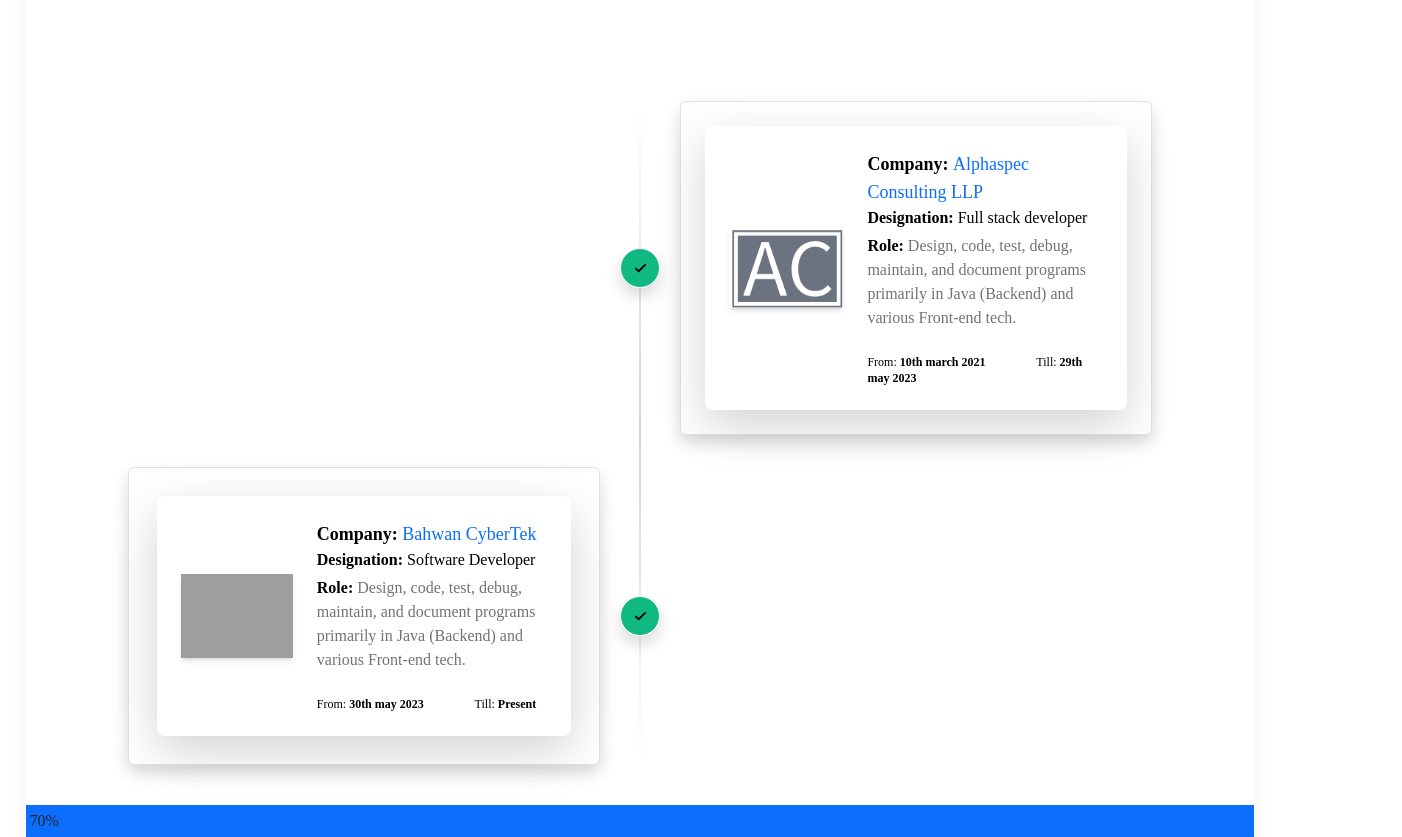
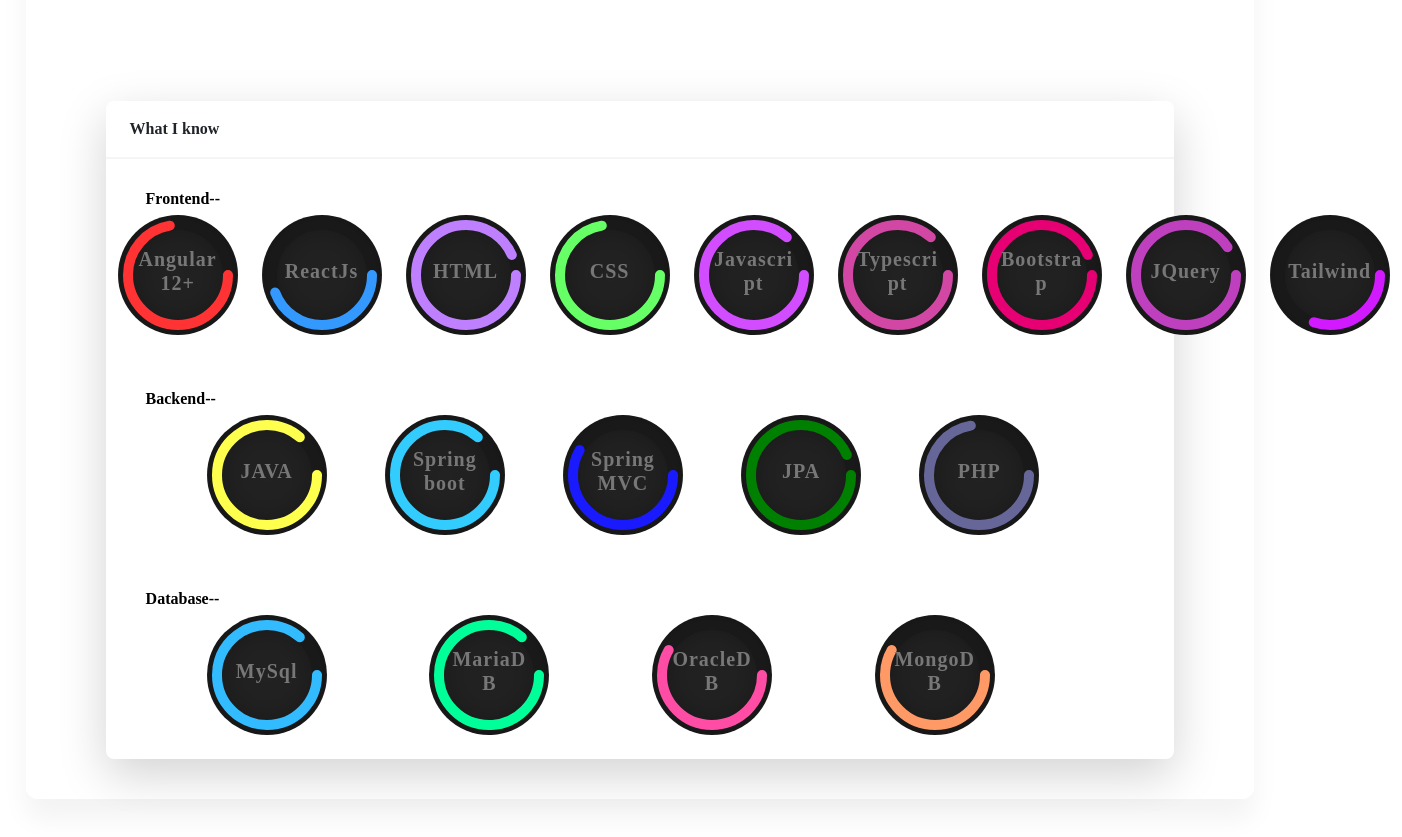
Before and after one commit to s4sunnny/port-folio, a React (Vite) app: page / in a window 1280 px wide. Shown: the part 740-1577 px from the top of the page, 1402 px wide, since content can reach past the window. After the commit the page ends 1539 px from the top, so only its background shows below. Built offline with nearby package versions, Linux system fonts and the light colour scheme; grey boxes are pictures that could not be loaded.

Commit message:
updated skills component

```diff
--- a/src/App.tsx
+++ b/src/App.tsx
@@ -1,16 +1,14 @@
-import { Fragment } from "react";
 import { Nav } from "./Component/Navbar-Page/Nav";
 import "bootstrap/dist/css/bootstrap.min.css";
-import Presentation from "./Component/Landing-Page/Presentation";
 import { IntroText } from "./Component/Utils/IntroText";
-import { Experiences } from "./Component/Pages/Experiences";
+// import { Experiences } from "./Component/Pages/Experiences";
 import Skills from "./Component/Pages/Skills";
+import { Home } from "./Component/Pages/Home";
 function App() {
   // const homeRef = useRef(null);
   // const experienceRef = useRef(null);
   return (
     <>
-      <Fragment>
       <div
         style={{ top: "0", zIndex: "10" }}
         className="sticky opacity-90 flex items-center justify-center"
@@ -20,10 +18,34 @@
       <figure style={{ marginTop: "-75px" }}>
         <img src={"/images/homeImage.jpeg"} alt="image description" />
         <figcaption
-            style={{ top: "15%", marginLeft: "4%", fontWeight: "bolder" }}
+          style={{ top: "25%", marginLeft: "7%", fontWeight: "bolder" }}
           className="absolute text-3xl text-white"
         >
-            <p>Yay! you found my profile 😉...</p>
+          <a
+            className="hidden md:block no-underline"
+            target="_blank"
+            href="https://instagram.com/s4sunny___"
+          >
+            <button className="border h-max w-max flex gap-2 justify-center items-center rounded-md outline-0 disabled:pointer-events-none disbaled:cursor-not-allowed font-semibold text-xs py-2 px-4">
+              <svg
+                xmlns="http://www.w3.org/2000/svg"
+                width="24"
+                height="24"
+                viewBox="0 0 24 24"
+                fill="none"
+                stroke="currentColor"
+                stroke-width="2"
+                stroke-linecap="round"
+                stroke-linejoin="round"
+                className="lucide lucide-instagram"
+              >
+                <rect width="20" height="20" x="2" y="2" rx="5" ry="5"></rect>
+                <path d="M16 11.37A4 4 0 1 1 12.63 8 4 4 0 0 1 16 11.37z"></path>
+                <line x1="17.5" x2="17.51" y1="6.5" y2="6.5"></line>
+              </svg>
+              <span className="hidden md:block">Follow me on Instagram</span>
+            </button>
+          </a>
         </figcaption>
         <figcaption
           style={{
@@ -38,11 +60,10 @@
         </figcaption>
       </figure>
       <div className="presentation">
-          <Presentation />
-          <Experiences />
+        <Home />
+        {/* <Experiences /> */}
         <Skills />
       </div>
-      </Fragment>
     </>
   );
 }
--- a/src/Component/Pages/Progressbar.tsx
+++ b/src/Component/Pages/Progressbar.tsx
@@ -1,4 +1,12 @@
-function Progressbar() {
+interface Props {
+  skillName: string;
+  circlePercent: string;
+  color: string;
+  textSize: string;
+}
+
+const Progressbar = (props: Props) => {
+  const strokeSize = "calc(440 - (440 * " + props.circlePercent + ") / 100)";
   return (
     <>
       <div className="container">
@@ -6,21 +14,26 @@
           <div className="box">
             <div className="parcent">
               <svg>
-                <circle cx="70" cy="70" r="70"></circle>
-                <circle cx="70" cy="70" r="70"></circle>
+                <circle cx="50" cy="50" r="50"></circle>
+                <circle
+                  style={{
+                    strokeDashoffset: strokeSize,
+                    stroke: props.color,
+                  }}
+                  cx="50"
+                  cy="50"
+                  r="50"
+                ></circle>
               </svg>
               <div className="number">
-                <h2>
-                  90<span>%</span>
-                </h2>
+                <h2 className="text">{props.skillName}</h2>
               </div>
             </div>
-            <h2 className="text">HTML</h2>
           </div>
         </div>
       </div>
     </>
   );
-}
+};
 
 export default Progressbar;
--- a/src/Component/Pages/Skills.tsx
+++ b/src/Component/Pages/Skills.tsx
@@ -1,11 +1,83 @@
+import Progressbar from "./Progressbar";
+import SkillsList from "../Utils/SkillsList";
+
 function Skills() {
+  const aar = SkillsList();
+  const frontEnd = aar[0].frontend.map((object, index) => {
+    return (
+      <Progressbar
+        key={index}
+        skillName={object.skillName}
+        circlePercent={object.circlePercent}
+        color={object.color}
+        textSize={object.textSize}
+      />
+    );
+  });
+
+  const backEnd = aar[0].backend.map((object, index) => {
+    return (
+      <Progressbar
+        key={index}
+        skillName={object.skillName}
+        circlePercent={object.circlePercent}
+        color={object.color}
+        textSize={object.textSize}
+      />
+    );
+  });
+  const database = aar[0].database.map((object, index) => {
+    return (
+      <Progressbar
+        key={index}
+        skillName={object.skillName}
+        circlePercent={object.circlePercent}
+        color={object.color}
+        textSize={object.textSize}
+      />
+    );
+  });
+
   return (
-    <div
-      className="val radial-progress bg-primary text-primary-content border-4 border-primary"
-      role="progressbar"
-    >
-      70%
-    </div>
+    <>
+      {/* <div className="h-full mx-auto py-10">
+        <div className="flex mx-auto text-white justify-between w-5/6 ">
+          <div></div>
+          {skills}
+        </div>
+      </div> */}
+      <div className="h-full mx-auto py-10 px-20">
+        <div className="block rounded-lg shadow-lg bg-white text-surface shadow-secondary-1 dark:bg-surface-dark dark:text-black">
+          <div className="border-b-2 font-extrabold border-neutral-100 px-6 py-3 dark:border-black/10">
+            What I know
+          </div>
+          <div className="py-4">
+            <div className="text-black font-extrabold px-10 py-1">
+              Frontend--
+            </div>
+            <div className="flex mx-auto text-white justify-start">
+              {frontEnd}
+            </div>
+          </div>
+          <div className="py-4">
+            <div className="text-black font-extrabold px-10 py-1">
+              Backend--
+            </div>
+            <div className="flex mx-auto text-white justify-start w-5/6">
+              {backEnd}
+            </div>
+          </div>
+          <div className="py-4">
+            <div className="text-black font-extrabold px-10 py-1">
+              Database--
+            </div>
+            <div className="flex mx-auto text-white justify-start w-5/6">
+              {database}
+            </div>
+          </div>
+        </div>
+      </div>
+    </>
   );
 }
 
--- /dev/null
+++ b/src/Component/Utils/SkillsList.tsx
@@ -0,0 +1,122 @@
+const SkillsList = function () {
+  return [
+    {
+      frontend: [
+        {
+          skillName: "Angular 12+",
+          circlePercent: "80",
+          color: "#ff3333",
+          textSize: "25",
+        },
+        {
+          skillName: "ReactJs",
+          circlePercent: "60",
+          color: "#3399ff",
+          textSize: "25",
+        },
+        {
+          skillName: "HTML",
+          circlePercent: "95",
+          color: "#bf80ff",
+          textSize: "25",
+        },
+        {
+          skillName: "CSS",
+          circlePercent: "80",
+          color: "#66ff66",
+          textSize: "25",
+        },
+        {
+          skillName: "Javascript",
+          circlePercent: "90",
+          color: "#d24dff",
+          textSize: "25",
+        },
+        {
+          skillName: "Typescript",
+          circlePercent: "90",
+          color: "#d147a3",
+          textSize: "25",
+        },
+        {
+          skillName: "Bootstrap",
+          circlePercent: "95",
+          color: "#e60073",
+          textSize: "25",
+        },
+        {
+          skillName: "JQuery",
+          circlePercent: "93",
+          color: "#bf40bf",
+          textSize: "25",
+        },
+        {
+          skillName: "Tailwind",
+          circlePercent: "50",
+          color: "#d11aff",
+          textSize: "25",
+        },
+      ],
+      backend: [
+        {
+          skillName: "JAVA",
+          circlePercent: "90",
+          color: "#ffff4d",
+          textSize: "25",
+        },
+        {
+          skillName: "Spring boot",
+          circlePercent: "90",
+          color: "#33ccff",
+          textSize: "20",
+        },
+        {
+          skillName: "Spring MVC",
+          circlePercent: "70",
+          color: "#1a1aff",
+          textSize: "25",
+        },
+        {
+          skillName: "JPA",
+          circlePercent: "95",
+          color: "#008000",
+          textSize: "25",
+        },
+        {
+          skillName: "PHP",
+          circlePercent: "80",
+          color: "#666699",
+          textSize: "25",
+        },
+      ],
+      database: [
+        {
+          skillName: "MySql",
+          circlePercent: "90",
+          color: "#33bbff",
+          textSize: "25",
+        },
+        {
+          skillName: "MariaDB",
+          circlePercent: "90",
+          color: "#00ff99",
+          textSize: "20",
+        },
+        {
+          skillName: "OracleDB",
+          circlePercent: "70",
+          color: "#ff4da6",
+          textSize: "25",
+        },
+        {
+          skillName: "MongoDB",
+          circlePercent: "70",
+          color: "#ff9966",
+          textSize: "25",
+        },
+      ],
+    },
+  ];
+};
+
+export default SkillsList;
--- a/src/Routes.tsx
+++ b/src/Routes.tsx
@@ -12,7 +12,7 @@
       >
         Home
       </a>
-      <a
+      {/* <a
         href="#"
         className="no-underline block md:inline-block px-3 py-2 rounded-md hover:text-white hover:bg-gray-700 focus:outline-none focus:text-white focus:bg-gray-700"
       >
@@ -23,7 +23,7 @@
         className="no-underline block md:inline-block px-3 py-2 rounded-md hover:text-white hover:bg-gray-700 focus:outline-none focus:text-white focus:bg-gray-700"
       >
         Experiences
-      </a>
+      </a> */}
       <a
         href="#"
         className="no-underline block md:inline-block px-3 py-2 rounded-md hover:text-white hover:bg-gray-700 focus:outline-none focus:text-white focus:bg-gray-700"
--- a/src/index.css
+++ b/src/index.css
@@ -41,8 +41,6 @@
 
 
  .presentation{
-  margin-top: "-50px";
-  background-color: "rgba(255, 255, 255, 0.8)";
   margin-top: -50px;
   background-color: rgba(255, 255, 255, 0.8);
   overflow: visible;
@@ -70,3 +68,112 @@
  background-clip: text;
  -webkit-text-fill-color: transparent;
  }
+
+.container .card {
+  position: relative;
+  width: 120px;
+  background: -webkit-gradient(linear, left bottom, left top, from(#1b1b1b), color-stop(#222), to(#1b1b1b));
+  background: linear-gradient(0deg, #1b1b1b, #222, #1b1b1b);
+  display: -webkit-box;
+  display: -ms-flexbox;
+  display: flex;
+  -webkit-box-align: center;
+      -ms-flex-align: center;
+          align-items: center;
+  -webkit-box-pack: center;
+      -ms-flex-pack: center;
+          justify-content: center;
+  height: 120px;
+  border-radius: 100px;
+  text-align: center;
+  overflow: hidden;
+  -webkit-transition: .5s;
+  transition: .5s;
+}
+
+.container .card:hover {
+  -webkit-transform: translateY(-10px);
+          transform: translateY(-10px);
+  -webkit-box-shadow: 0 15px 35px rgba(0, 0, 0, 0.5);
+          box-shadow: 0 15px 35px rgba(0, 0, 0, 0.5);
+}
+
+/* .container .card::before {
+  content: '';
+  position: absolute;
+  top: 0;
+  left: -50%;
+  width: 100%;
+  height: 100%;
+  background: rgba(255, 255, 255, 0.03);
+  pointer-events: none;
+  z-index: 1;
+} */
+
+.container .card .box .parcent {
+  position: relative;
+  width: 150px;
+  height: 150px;
+  border-radius: 50%;
+  -webkit-box-shadow: inset 0 0 50px #000;
+          box-shadow: inset 0 0 50px #000;
+  background: #222222;
+  z-index: 1000;
+}
+
+.container .card .box .parcent .number {
+  position: absolute;
+  top: 0;
+  left: 0;
+  width: 100%;
+  height: 100%;
+  display: -webkit-box;
+  display: -ms-flexbox;
+  display: flex;
+  -webkit-box-pack: center;
+      -ms-flex-pack: center;
+          justify-content: center;
+  -webkit-box-align: center;
+      -ms-flex-align: center;
+          align-items: center;
+  border-radius: 50%;
+}
+
+.container .card .box .parcent .number h2 {
+  color: #777;
+  font-weight: 700;
+  font-size: 20px;
+  -webkit-transition: .5s;
+  transition: .5s;
+}
+.container .card .box .text {
+  position: relative;
+  color: #777;
+  font-weight: 700;
+  font-size: 18px;
+  letter-spacing: 1px;
+  -webkit-transition: .5s;
+  transition: .5s;
+  width: 85px;
+}
+
+.container .card:hover .parcent .number h2 {
+  color: #fff;
+  font-size: 25px;
+}
+
+circle {
+  width: 100%;
+  height: 100%;
+  fill: none;
+  stroke: #191919;
+  stroke-width: 10;
+  stroke-linecap: round;
+  -webkit-transform: translate(25px, 25px);
+          transform: translate(25px, 25px);
+}
+
+circle:nth-child(2) {
+  stroke-dasharray: 315;
+  stroke-dashoffset: 315;
+}
```
Also changed, not shown: src/Component/Landing-Page/Presentation.tsx (deleted, +0 -12 lines), src/Component/Pages/Projects.tsx (added). Lines whose indentation alone changed are shown as unchanged.
